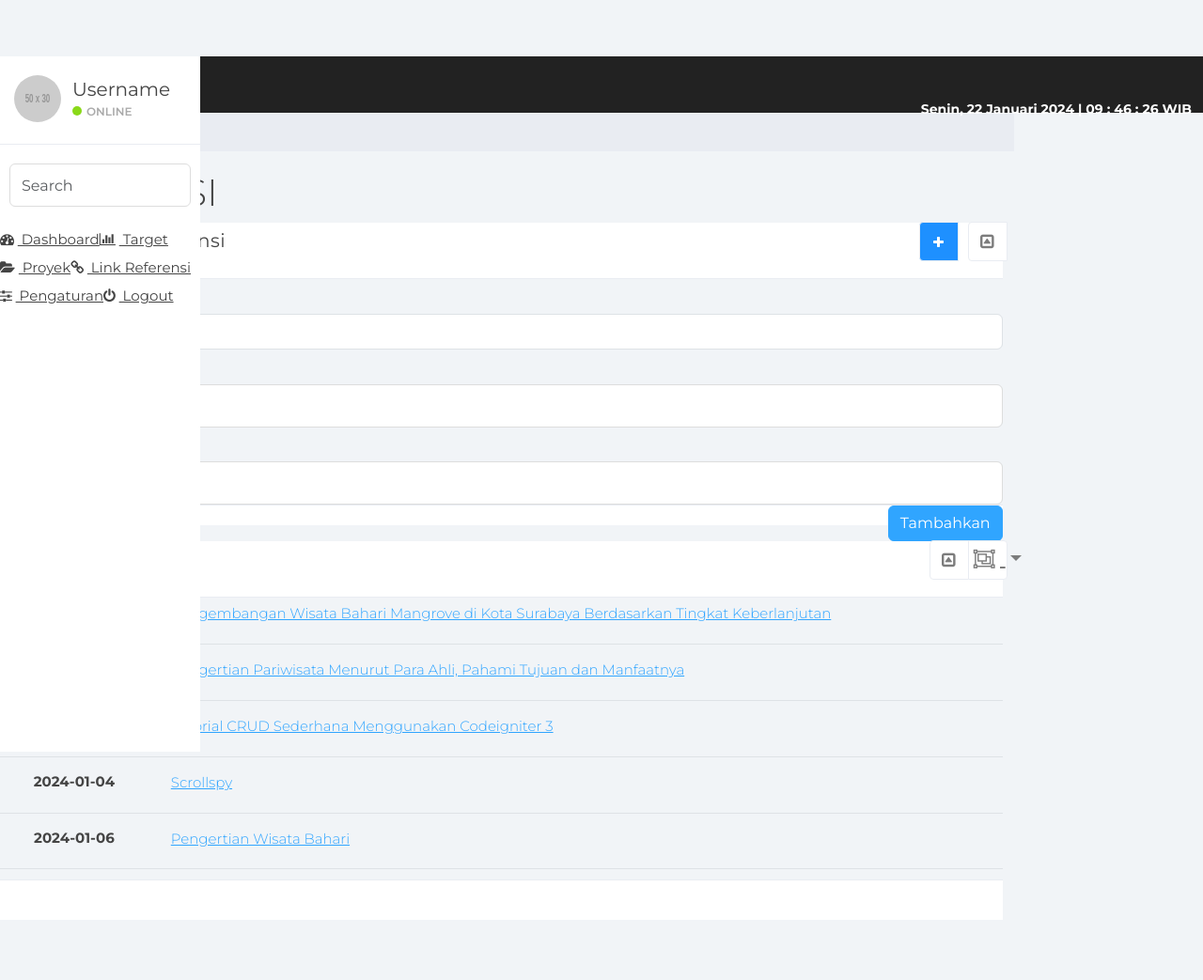
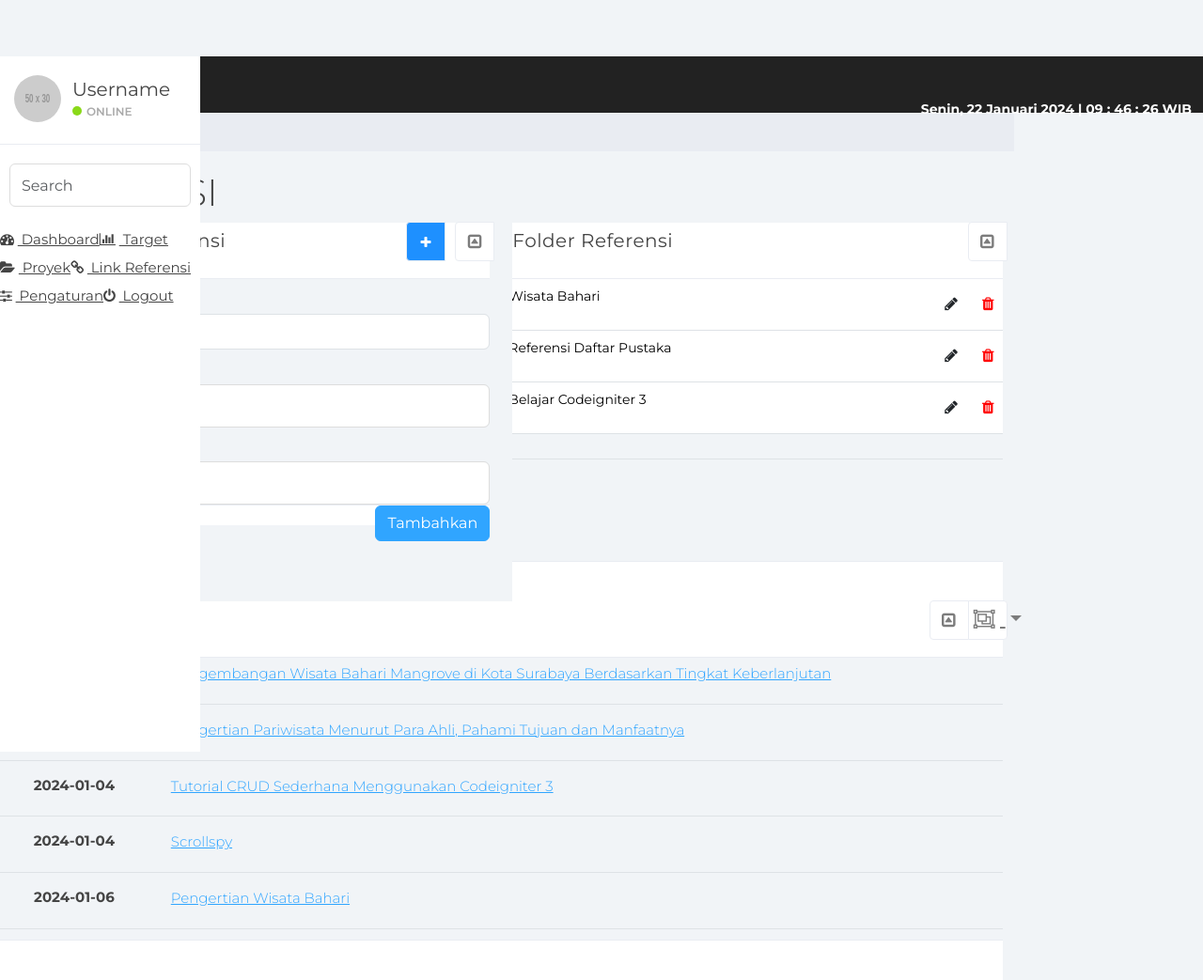
Before and after one commit to jessiropa/noted-jurnal, a CodeIgniter app: page /nj/index.php/referensi/index in a window 1280 px wide. Shown: the whole page at 94% size. Before the commit the page ends 979 px from the top, so only its background shows below. Run offline with CodeIgniter, Linux system fonts and the light colour scheme; data comes from the database, SQL or seed files in the repository; grey boxes labelled with a size stand in for pictures from a placeholder-image service; some libraries are stand-ins or nearby versions.

Commit message:
perubahan pada halaman referensi, model referensi dan controller referensi

```diff
--- a/application/controllers/Dashboard.php
+++ b/application/controllers/Dashboard.php
@@ -6,7 +6,6 @@ class Dashboard extends CI_Controller
     public function __construct()
     {
         parent::__construct();
-        $this->load->model('Folder_Model');
         $this->load->model('Target_Model');
     }
 
--- a/application/controllers/Proyek.php
+++ b/application/controllers/Proyek.php
@@ -6,7 +6,6 @@ class Proyek extends CI_Controller
     public function __construct()
     {
         parent::__construct();
-        $this->load->model('Folder_Model');
         $this->load->model('Target_Model');
         $this->load->model('Proyek_Model');
     }
--- a/application/controllers/Referensi.php
+++ b/application/controllers/Referensi.php
@@ -6,14 +6,14 @@ class Referensi extends CI_Controller
     public function __construct()
     {
         parent::__construct();
-        $this->load->model('Folder_Model');
+        $this->load->model('Referensi_Model');
         $this->load->model('Target_Model');
     }
 
     public function index()
     {
-        $data['folder'] = $this->Folder_Model->getAllFolderLInk();
-        $data['link_all'] = $this->Folder_Model->getAllDataLink();
+        $data['folder'] = $this->Referensi_Model->getAllFolderLInk();
+        $data['link_all'] = $this->Referensi_Model->getAllDataLink();
         $data['judul'] = "REFERENSI";
         $this->load->view('templates/user_header', $data);
         $this->load->view('templates/user_topnav');
@@ -28,8 +28,8 @@ class Referensi extends CI_Controller
         $insertFolder = array(
             'nama_folder' => $namaFolder
         );
-        $this->Folder_Model->insertDataFolderLink($insertFolder);
-        redirect(base_url('dashboard/referensi'));
+        $this->Referensi_Model->insertDataFolderLink($insertFolder);
+        redirect(base_url('referensi/'));
     }
 
     // tambah link
@@ -47,7 +47,7 @@ class Referensi extends CI_Controller
             'tgl_create' => date('Y-m-d')
         );
 
-        $this->Folder_Model->insertDataLink($data);
+        $this->Referensi_Model->insertDataLink($data);
         redirect(base_url('dashboard/referensi'));
     }
 }
--- a/application/controllers/Target.php
+++ b/application/controllers/Target.php
@@ -6,7 +6,6 @@ class Target extends CI_Controller
     public function __construct()
     {
         parent::__construct();
-        $this->load->model('Folder_Model');
         $this->load->model('Target_Model');
     }
     public function index()
--- a/application/models/Folder_Model.php
+++ b/application/models/Referensi_Model.php
@@ -1,6 +1,6 @@
 <?php
 defined('BASEPATH') or exit('No direct script access allowed');
-class Folder_Model extends CI_Model
+class Referensi_Model extends CI_Model
 {
     function getAllFolderLink()
     {
--- a/application/views/user/referensi.php
+++ b/application/views/user/referensi.php
@@ -15,7 +15,7 @@
     </div><!--/.row-->
 
     <div class="row">
-        <div class="col-md-12">
+        <div class="col-md-6">
             <form action="<?= base_url('dashboard/tambahLink') ?>" method="post">
                 <div class="panel panel-default">
                     <div class="panel-heading">
@@ -64,6 +64,55 @@
                 </div>
             </form>
         </div>
+        <div class="col-md-6">
+            <div class="panel panel-default chat">
+                <div class="panel-heading">
+                    <b>Folder Referensi</b>
+                    <span class="pull-right clickable panel-toggle panel-button-tab-left"><em class="fa fa-toggle-up"></em></span>
+                </div>
+                <div class="panel-body">
+                    <div class="article border-bottom" data-bs-spy="scroll" class="scrollspy-example" tabindex="0">
+                        <div class="col-xs-12">
+                            <div class="row">
+                                <table class="table">
+                                    <!-- <thead class="thead-light"> -->
+                                    <!-- <tr>
+                                                <th scope="col">Nama Proyek</th>
+                                                <th scope="col">Tanggal dibuat proyek</th>
+                                                <th scope="col">Pemilik</th>
+                                                <th scope="col"></th>
+                                            </tr> -->
+                                    <!-- </thead> -->
+                                    <tbody>
+                                        <?php
+                                        foreach ($folder as $f) :
+                                        ?>
+                                            <tr>
+                                                <td><?= $f['nama_folder']; ?></td>
+                                                <td>
+                                                    <a class="btn pull-right" data-toggle="modal" data-target="#modalHapusFolder<?= $f['id_folder']; ?>"><i class="fa fa-trash" aria-hidden="true" style="color:red"></i></a>
+                                                    <a class="btn pull-right" data-toggle="modal" data-target="#modalEditFolder<?= $f['id_folder']; ?>"><i class="fa fa-pencil" aria-hidden="true"></i></a>
+                                                </td>
+                                            </tr>
+                                        <?php
+                                        endforeach;
+                                        ?>
+                                    </tbody>
+                                </table>
+                            </div>
+
+                        </div>
+
+                        <div class="clear"></div>
+                    </div><!--End .article-->
+                </div>
+                <div class="panel-footer">
+                    <br>
+                    <br>
+                </div>
+            </div>
+        </div>
+        <!-- list link referensi -->
         <div class="col-md-12">
             <div class="panel panel-default chat">
                 <div class="panel-heading">
@@ -135,7 +184,7 @@
                     <span aria-hidden="true">&times;</span>
                 </button> -->
             </div>
-            <form method="post" action="<?= base_url('dashboard/tambahFolder') ?>">
+            <form method="post" action="<?= base_url('referensi/tambahFolder') ?>">
                 <div class="modal-body">
 
                     <div class="form-group">
@@ -154,8 +203,12 @@
     </div>
 </div>
 
+
 <!-- Modal edit folder -->
-<div class="modal fade" id="modalEditFolder" tabindex="-1" role="dialog" aria-labelledby="exampleModalCenterTitle" aria-hidden="true">
+<?php
+foreach ($folder as $f) :
+?>
+    <div class="modal fade" id="modalEditFolder<?= $f['id_folder']; ?>" tabindex="-1" role="dialog" aria-labelledby="exampleModalCenterTitle" aria-hidden="true">
         <div class="modal-dialog modal-dialog-centered" role="document">
             <div class="modal-content">
                 <div class="modal-header">
@@ -169,7 +222,7 @@
 
                         <div class="form-group">
                             <label for="nama_folderlink" class="col-form-label">Nama Folder</label>
-                        <input type="text" class="form-control" id="nama_folderlink" name="nama_folderlink">
+                            <input type="text" class="form-control" id="nama_folderlink" name="nama_folderlink" value="<?= $f['nama_folder']; ?>">
                         </div>
 
                     </div>
@@ -182,6 +235,39 @@
             </div>
         </div>
     </div>
+<?php
+endforeach;
+?>
+
+<!-- hapus folder -->
+<?php
+foreach ($folder as $f) :
+?>
+    <div class="modal fade" id="modalHapusFolder<?= $f['id_folder']; ?>" tabindex="-1" role="dialog" aria-labelledby="exampleModalCenterTitle" aria-hidden="true">
+        <div class="modal-dialog modal-dialog-centered" role="document">
+            <div class="modal-content">
+                <div class="modal-header">
+                    <h5 class="modal-title" id="exampleModalLongTitle">Hapus <b>proyek</b> ini ?</h5>
+                    <button type="button" class="close" data-dismiss="modal" aria-label="Close">
+                        <span aria-hidden="true">&times;</span>
+                    </button>
+                </div>
+                <form method="post" action="<?= base_url('referensi/deleteFolder') ?>">
+                    <input type="hidden" class="form-control" id="id_folder" name="id_folder" value="<?= $f['id_folder']; ?>">
+                    <div class="modal-body">
+                        Apakah anda yakin untuk menghapus "<b><?= $f['nama_folder']; ?></b>" ?
+                    </div>
+                    <div class="modal-footer">
+                        <button type="submit" class="btn btn-primary">Hapus proyek</button>
+                        <button type="button" class="btn btn-secondary" data-dismiss="modal">Batal</button>
+                    </div>
+                </form>
+
+            </div>
+        </div>
+    </div>
+<?php endforeach; ?>
+<!-- end hapus folder -->
 
 <!-- javascript -->
 <script type="text/javascript">
```
Lines whose indentation alone changed are shown as unchanged.
